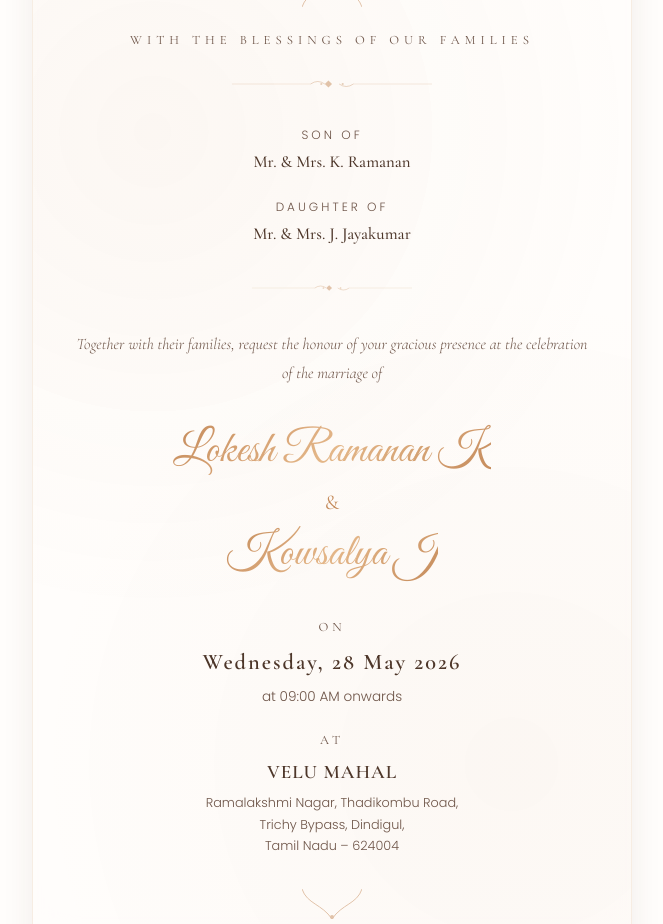
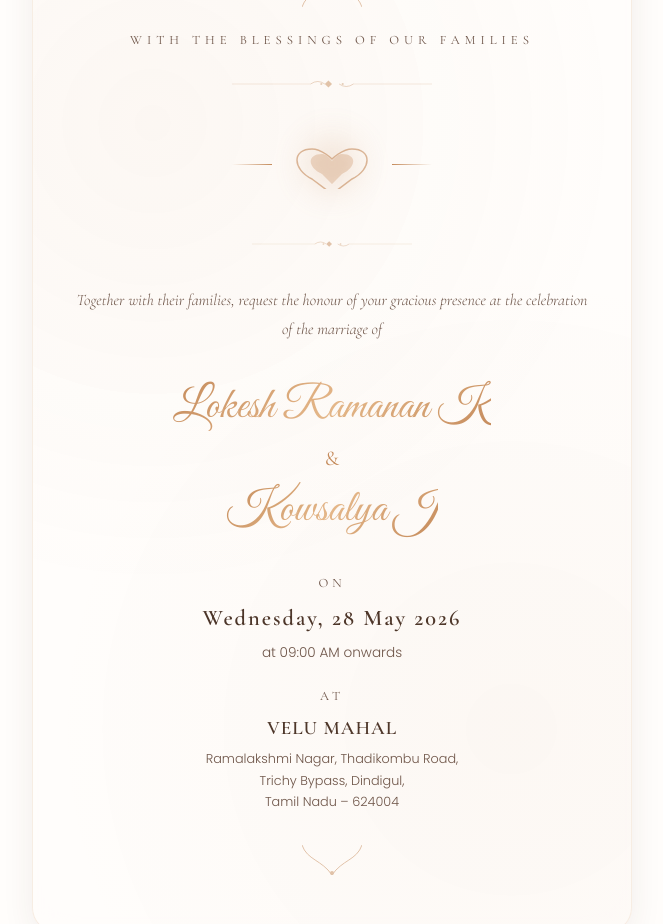
Before and after one commit to karthickraja-12/Lokesh-Ramananan-weds-kowsalya-invitation, a Next.js app in the folder app/: page / in a window 1280 px wide. Shown: the part 1040-1964 px from the top of the page, without its empty margins (308-971 px from the left). Built offline with nearby package versions, Linux system fonts and the light colour scheme.

Commit message:
UI: Remove parents names, add luxury heart ornament, and integrate background music

```diff
--- a/app/src/components/MusicToggle.tsx
+++ b/app/src/components/MusicToggle.tsx
@@ -11,9 +11,10 @@ export default function MusicToggle() {
 
   useEffect(() => {
     setMounted(true);
-    audioRef.current = new Audio("/music.mp3");
+    // Using a royalty-free 'lite' acoustic track
+    audioRef.current = new Audio("https://assets.mixkit.co/music/preview/mixkit-beautiful-dream-493.mp3");
     audioRef.current.loop = true;
-    audioRef.current.volume = 0.25;
+    audioRef.current.volume = 0.2;
     return () => {
       audioRef.current?.pause();
     };
--- a/app/src/sections/InvitationSection.tsx
+++ b/app/src/sections/InvitationSection.tsx
@@ -107,65 +107,59 @@ export default function InvitationSection() {
 
         <OrnamentalDivider width={200} />
 
-        {/* Family names */}
+        {/* Decorative Ornament */}
         <motion.div
           variants={itemVariants}
           style={{
-            margin: "2rem 0",
+            margin: "2.5rem 0",
             display: "flex",
-            flexDirection: "column",
-            gap: "1.5rem",
+            justifyContent: "center",
           }}
         >
-          <div>
-            <p
+          <div
+            style={{
+              position: "relative",
+              width: "120px",
+              height: "60px",
+              display: "flex",
+              alignItems: "center",
+              justifyContent: "center",
+            }}
+          >
+            {/* Animated soft glow */}
+            <motion.div
+              animate={{ opacity: [0.1, 0.3, 0.1] }}
+              transition={{ duration: 4, repeat: Infinity }}
               style={{
-                fontFamily: "var(--font-body)",
-                fontSize: "0.75rem",
-                letterSpacing: "3px",
-                textTransform: "uppercase",
-                color: "var(--text-secondary)",
-                marginBottom: "0.3rem",
-                fontWeight: 300,
+                position: "absolute",
+                width: "80px",
+                height: "80px",
+                background: "radial-gradient(circle, #C58B5B 0%, transparent 70%)",
+                borderRadius: "50%",
+                filter: "blur(15px)",
               }}
-            >
-              Son of
-            </p>
-            <p
-              style={{
-                fontFamily: "var(--font-heading)",
-                fontSize: "1.05rem",
-                color: "var(--text-primary)",
-                fontWeight: 500,
-              }}
-            >
-              Mr. & Mrs. K. Ramanan
-            </p>
-          </div>
-          <div>
-            <p
-              style={{
-                fontFamily: "var(--font-body)",
-                fontSize: "0.75rem",
-                letterSpacing: "3px",
-                textTransform: "uppercase",
-                color: "var(--text-secondary)",
-                marginBottom: "0.3rem",
-                fontWeight: 300,
-              }}
-            >
-              Daughter of
-            </p>
-            <p
-              style={{
-                fontFamily: "var(--font-heading)",
-                fontSize: "1.05rem",
-                color: "var(--text-primary)",
-                fontWeight: 500,
-              }}
-            >
-              Mr. & Mrs. J. Jayakumar
-            </p>
+            />
+
+            {/* Elegant SVG Hearts */}
+            <svg viewBox="0 0 100 50" style={{ width: "100px", zIndex: 1 }}>
+              <path
+                d="M30 40 C 10 30, 10 10, 30 10 C 40 10, 50 20, 50 20 C 50 20, 60 10, 70 10 C 90 10, 90 30, 70 40 L 50 55 L 30 40"
+                fill="none"
+                stroke="#C58B5B"
+                strokeWidth="1.5"
+                strokeLinecap="round"
+                opacity="0.6"
+              />
+              <path
+                d="M40 35 C 25 28, 25 15, 40 15 C 45 15, 50 22, 50 22 C 50 22, 55 15, 60 15 C 75 15, 75 28, 60 35 L 50 45 L 40 35"
+                fill="#C58B5B"
+                opacity="0.3"
+              />
+            </svg>
+
+            {/* Side Flourishes */}
+            <div style={{ position: "absolute", left: "-40px", top: "50%", width: "40px", height: "1px", background: "linear-gradient(90deg, transparent, #C58B5B)" }} />
+            <div style={{ position: "absolute", right: "-40px", top: "50%", width: "40px", height: "1px", background: "linear-gradient(270deg, transparent, #C58B5B)" }} />
           </div>
         </motion.div>
 
```
